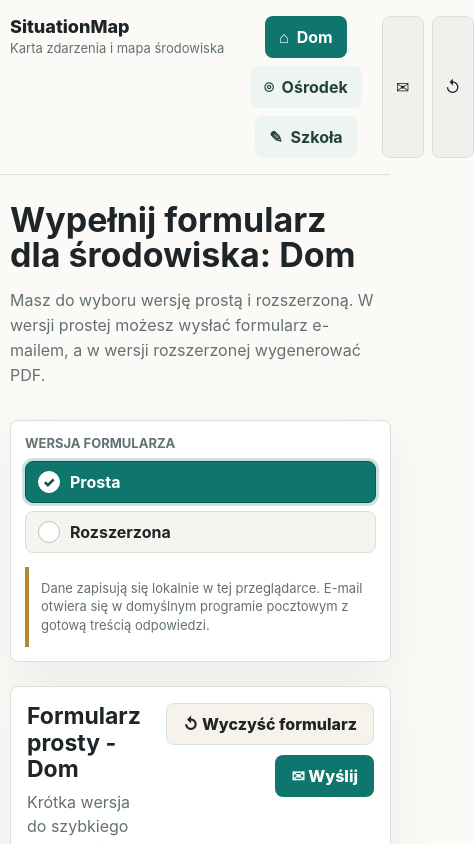
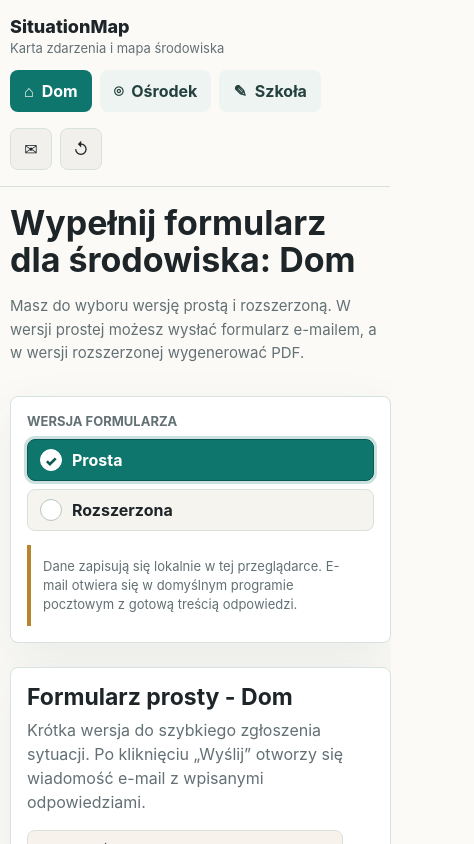
Before and after one commit to first-sunbeam/situationmap, a Vue app: page / in a window 390 px wide. Shown: the top 844 px of the page, 474 px wide, since content can reach past the window. Built offline with nearby package versions, Linux system fonts and the light colour scheme.

Commit message:
Improve mobile layout for forms

```diff
--- a/src/styles.css
+++ b/src/styles.css
@@ -576,37 +576,66 @@ button {
 }
 
 @media (max-width: 900px) {
-  .topbar-inner,
-  .form-heading,
-  .workspace {
-    grid-template-columns: 1fr;
+  .topbar-inner {
+    flex-direction: column;
+    align-items: stretch;
+    gap: 14px;
   }
 
-  .topbar-inner {
-    align-items: stretch;
+  .brand,
+  .actions {
+    min-width: 0;
+  }
+
+  .environment-tabs {
+    justify-content: flex-start;
+    overflow-x: auto;
+    flex-wrap: nowrap;
+    padding-bottom: 2px;
+    scrollbar-width: thin;
+  }
+
+  .tab-button {
+    flex: 0 0 auto;
+    white-space: nowrap;
   }
 
   .actions {
     justify-content: flex-start;
   }
 
+  .workspace {
+    grid-template-columns: 1fr;
+  }
+
   .sidebar {
     position: static;
   }
 
-  .workspace {
-    display: grid;
+  .form-heading {
+    flex-direction: column;
+  }
+
+  .heading-actions {
+    justify-content: flex-start;
   }
 }
 
 @media (max-width: 680px) {
   .topbar-inner,
   .hero,
-  .workspace {
+  .workspace,
+  .site-footer {
     width: min(100% - 20px, 1220px);
   }
 
-  .form-panel {
+  .hero {
+    padding-top: 18px;
+  }
+
+  .form-panel,
+  .mode-card,
+  .validation-panel {
     padding: 16px;
   }
 
@@ -617,23 +646,51 @@ button {
     grid-template-columns: 1fr;
   }
 
+  .choice {
+    padding: 10px 12px;
+  }
+
+  .stepper-list {
+    display: flex;
+    overflow-x: auto;
+    gap: 8px;
+    padding-bottom: 4px;
+    scroll-snap-type: x proximity;
+  }
+
+  .stepper-button {
+    min-width: 150px;
+    flex: 0 0 auto;
+    scroll-snap-align: start;
+  }
+
   .form-heading h2 {
     font-size: 23px;
   }
 
   .hero h1 {
     font-size: 34px;
+    line-height: 1.08;
   }
 
-  .hero p {
-    font-size: 16px;
+  .hero p,
+  .section-hint,
+  .field-hint {
+    font-size: 15px;
   }
 
+  .status {
+    margin-top: 8px;
+  }
+
+  .section-nav,
   .footer-actions {
     justify-content: stretch;
   }
 
-  .footer-actions button {
+  .section-nav button,
+  .footer-actions button,
+  .heading-actions button {
     width: 100%;
   }
 }
```
